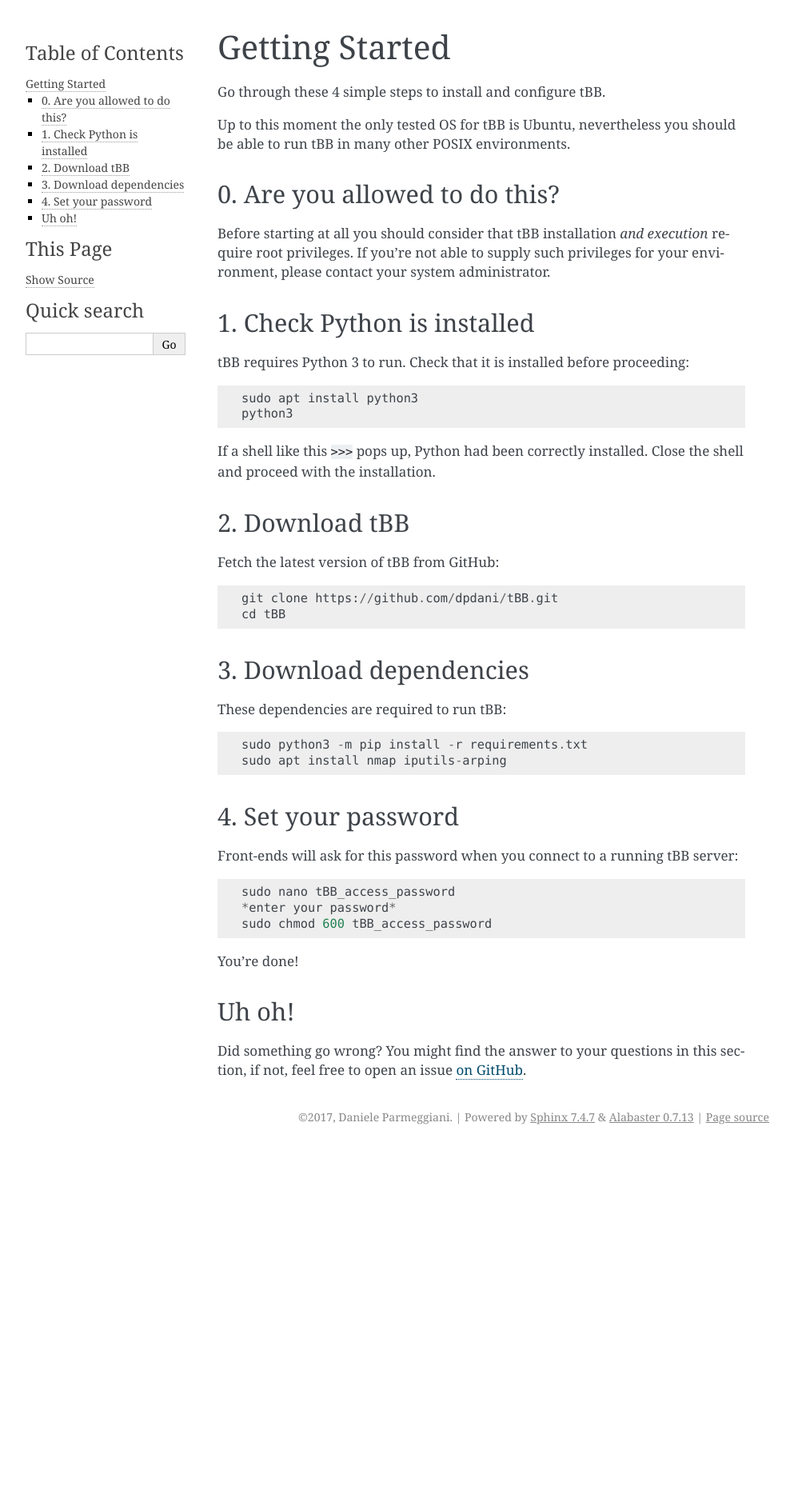
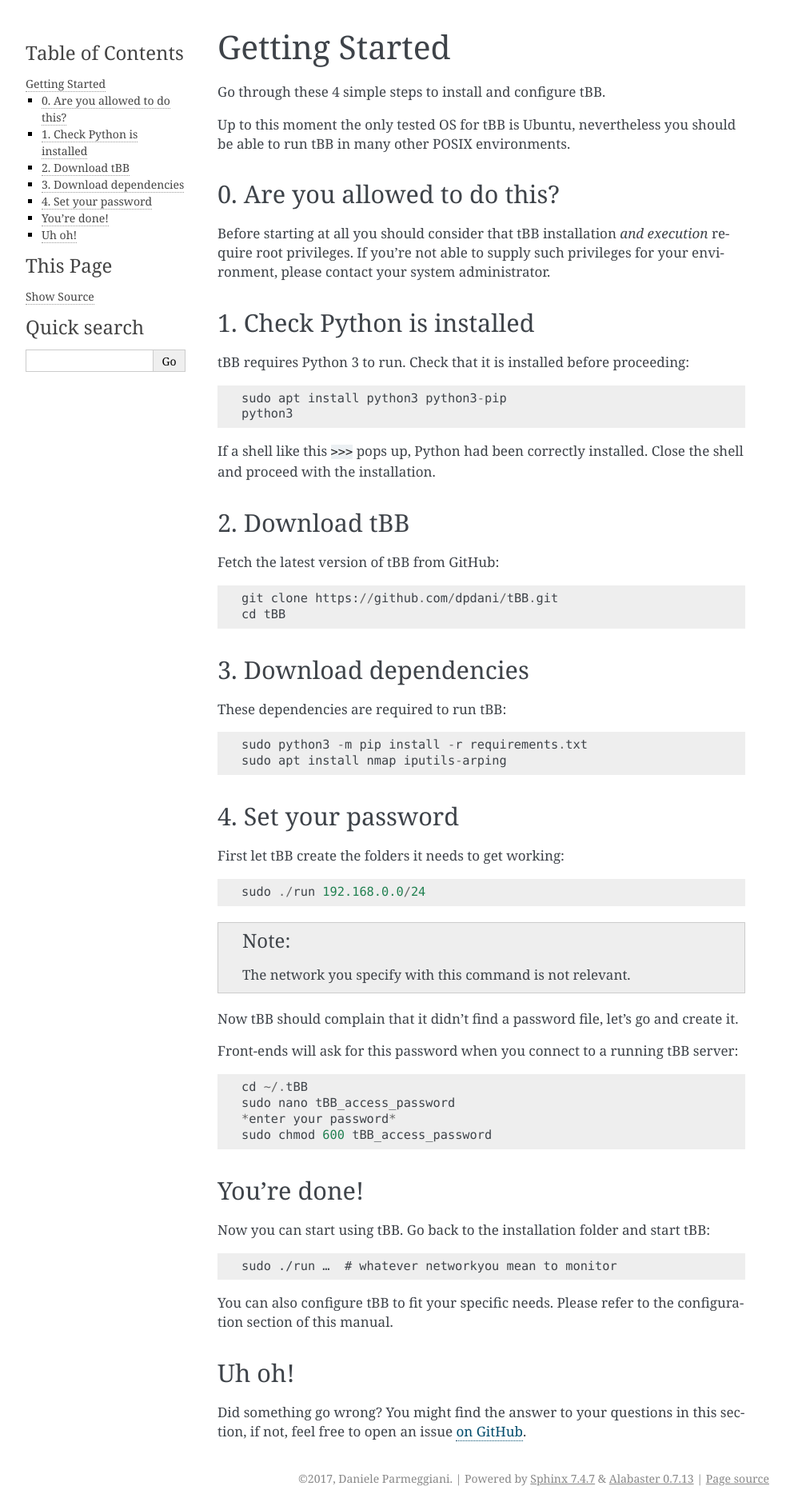
Before and after one commit to dpdani/tBB, a Sphinx documentation site: the page built from docs/gettingstarted.rst, in a window 1280 px wide. Shown: the whole page at 80% size, without its empty margins (148-1141 px from the left). Built offline with Sphinx 7.4.7, drawn with Linux system fonts in a browser that asks for light colours; before the commit the page ends 1436 px from its top, so only the background shows below that.

Commit message:
Update gettingstarted.rst

```diff
--- a/docs/gettingstarted.rst
+++ b/docs/gettingstarted.rst
@@ -20,8 +20,8 @@ If you're not able to supply such privileges for your environment, please contac
 
 tBB requires Python 3 to run. Check that it is installed before proceeding::
 
-    sudo apt install python3
-    python3
+    sudo apt install python3 python3-pip
+    python3
 
 If a shell like this ``>>>`` pops up, Python had been correctly installed.
 Close the shell and proceed with the installation.
@@ -32,8 +32,8 @@ Close the shell and proceed with the installation.
 
 Fetch the latest version of tBB from GitHub::
 
-    git clone https://github.com/dpdani/tBB.git
-    cd tBB
+    git clone https://github.com/dpdani/tBB.git
+    cd tBB
 
 
 3. Download dependencies
@@ -48,13 +48,31 @@ These dependencies are required to run tBB::
 4. Set your password
 --------------------
 
+First let tBB create the folders it needs to get working::
+
+    sudo ./run 192.168.0.0/24
+
+.. note:: The network you specify with this command is not relevant.
+
+Now tBB should complain that it didn't find a password file, let's go
+and create it.
+
 Front-ends will ask for this password when you connect to a running tBB server::
 
-    sudo nano tBB_access_password
+    cd ~/.tBB
+    sudo nano tBB_access_password
     *enter your password*
-    sudo chmod 600 tBB_access_password
+    sudo chmod 600 tBB_access_password
 
 You're done!
+------------
+
+Now you can start using tBB. Go back to the installation folder and start tBB::
+
+    sudo ./run …  # whatever networkyou mean to monitor
+
+You can also configure tBB to fit your specific needs. Please refer to the
+configuration section of this manual.
 
 Uh oh!
 ------
```
